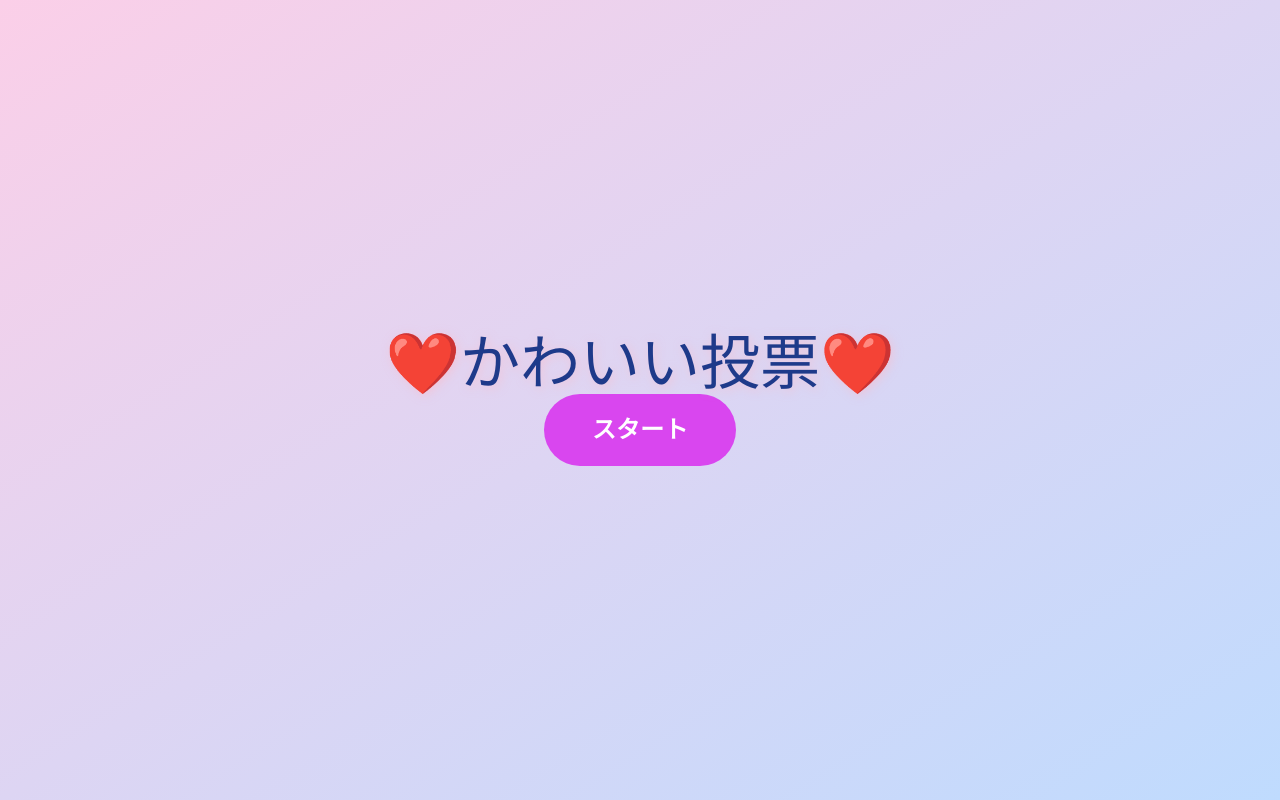
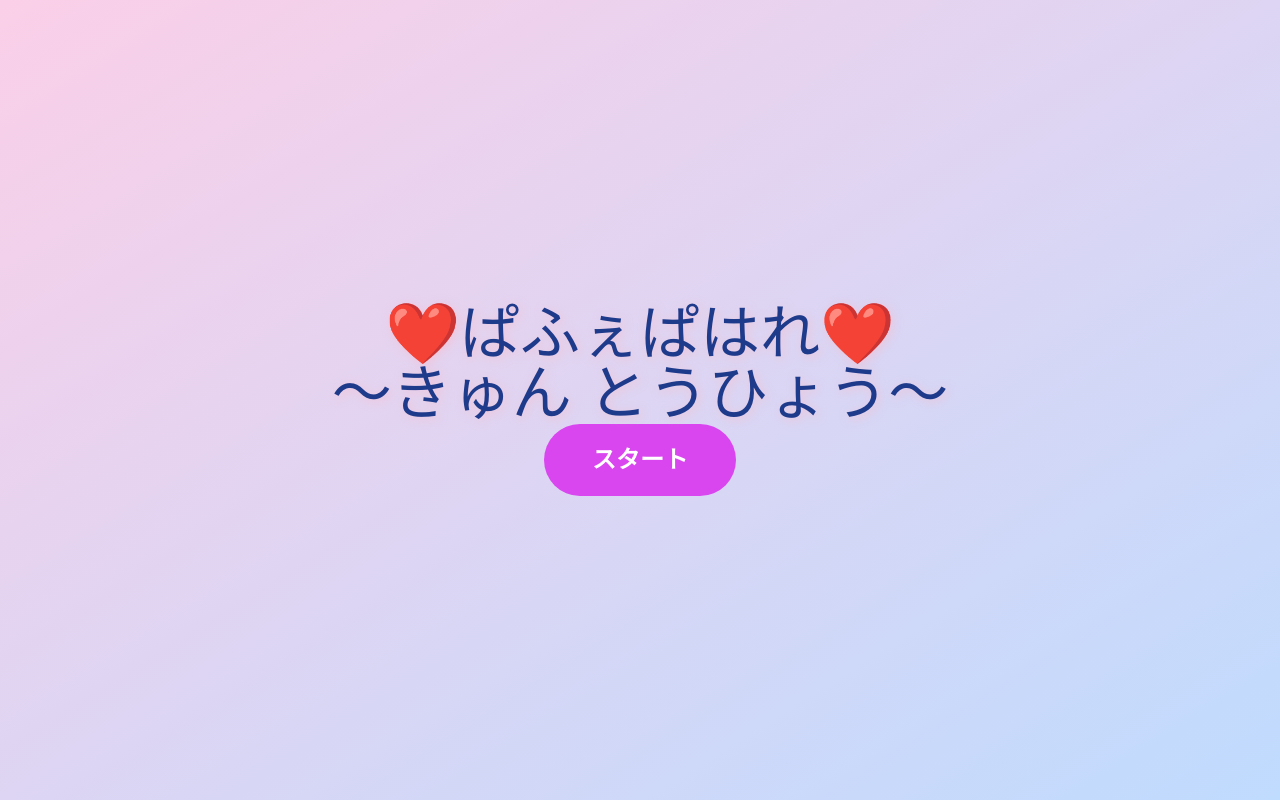
Before and after one commit to Cauchy27/ishinomaki_vote, a Next.js app: page / in a window 1280 px wide. Built offline with nearby package versions, Linux system fonts and the light colour scheme; no server answers.

Commit message:
タイトル修正

```diff
--- a/app/_component/title.tsx
+++ b/app/_component/title.tsx
@@ -14,7 +14,10 @@ const Title2 = ({ setTitle }) => {
     <div className="h-screen bg-gradient-to-br from-pink-200 to-blue-200 flex justify-center items-center flex-col">
       <div>
         <p className="text-center text-6xl font-comic-sans text-blue-900 drop-shadow-[2px_2px_5px_rgba(255,182,193,0.5)]">
-        ❤️かわいい投票❤️
+        ❤️ぱふぇぱはれ❤️
+        </p>
+        <p className="text-center text-6xl font-comic-sans text-blue-900 drop-shadow-[2px_2px_5px_rgba(255,182,193,0.5)]">
+        〜きゅん とうひょう〜
         </p>
       </div>
       <button
```
